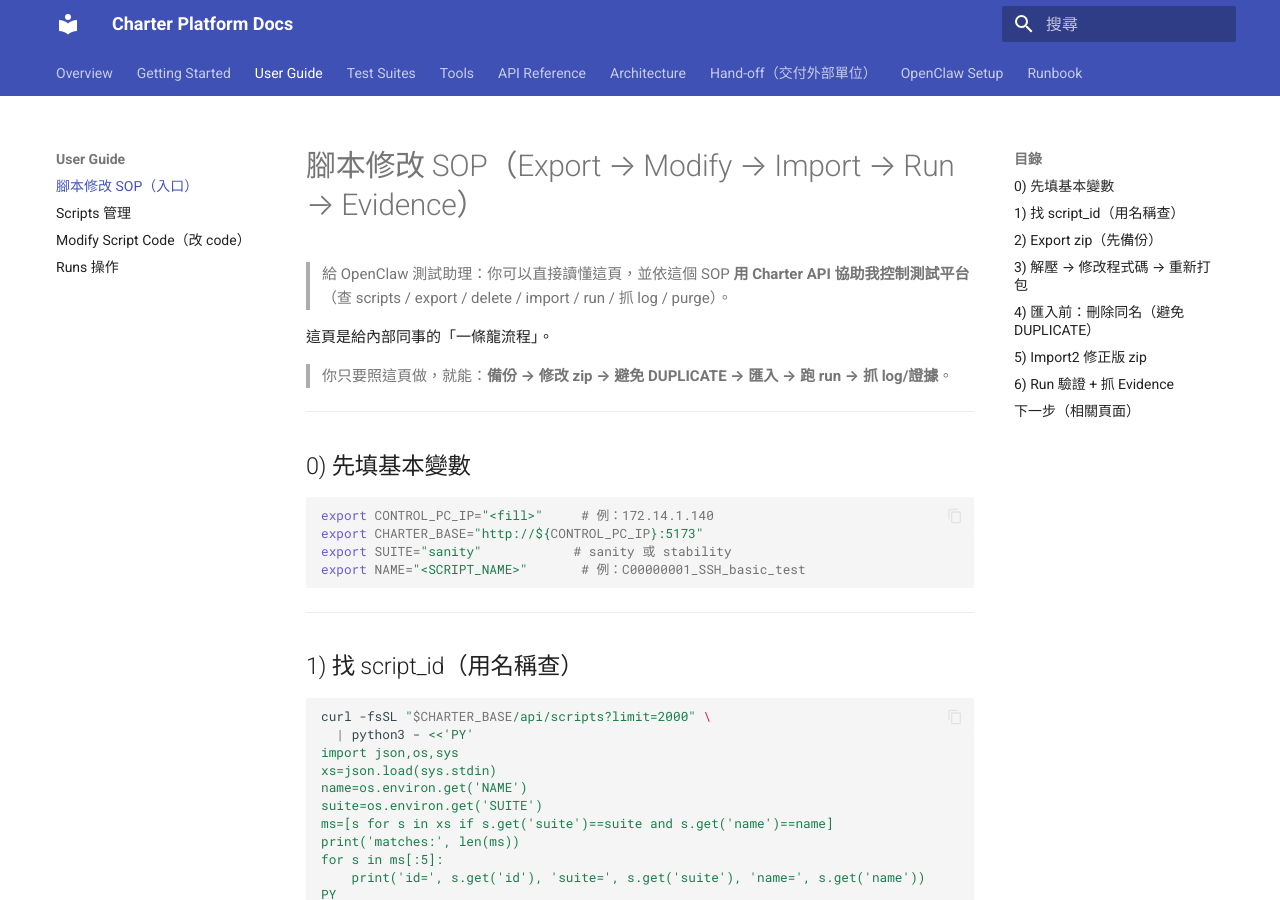
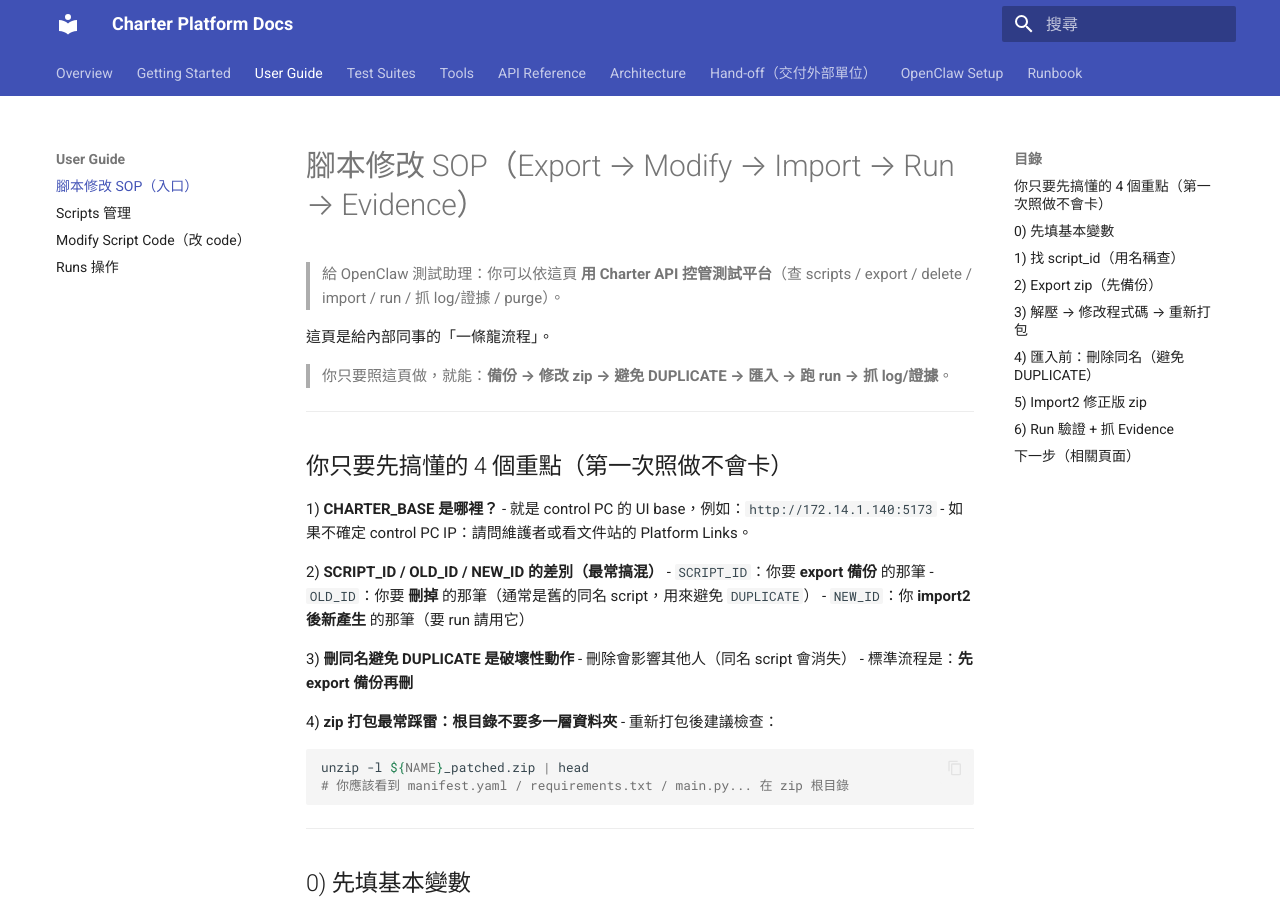
Before and after one commit to askeywifisit-ui/charter_project, an MkDocs documentation site: the page built from docs/charter_site/docs/user_guide/script_change_sop.md, in a window 1280 px wide and 900 px high. Built offline with MkDocs 1.6.1 and Material for MkDocs 9.7.7, drawn with Linux system fonts in a browser that asks for light colours; comment, search, counter and statistics services are not loaded.

Commit message:
Docs: clarify script_change_sop key concepts (IDs, destructive delete, base URL, zip structure check)

````diff
--- a/docs/charter_site/docs/user_guide/script_change_sop.md
+++ b/docs/charter_site/docs/user_guide/script_change_sop.md
@@ -1,10 +1,35 @@
 # 腳本修改 SOP（Export → Modify → Import → Run → Evidence）
 
-> 給 OpenClaw 測試助理：你可以直接讀懂這頁，並依這個 SOP **用 Charter API 協助我控制測試平台**（查 scripts / export / delete / import / run / 抓 log / purge）。
+> 給 OpenClaw 測試助理：你可以依這頁 **用 Charter API 控管測試平台**（查 scripts / export / delete / import / run / 抓 log/證據 / purge）。
 
 這頁是給內部同事的「一條龍流程」。
 
 > 你只要照這頁做，就能：**備份 → 修改 zip → 避免 DUPLICATE → 匯入 → 跑 run → 抓 log/證據**。
+
+---
+
+## 你只要先搞懂的 4 個重點（第一次照做不會卡）
+
+1) **CHARTER_BASE 是哪裡？**
+- 就是 control PC 的 UI base，例如：`http://172.14.1.140:5173`
+- 如果不確定 control PC IP：請問維護者或看文件站的 Platform Links。
+
+2) **SCRIPT_ID / OLD_ID / NEW_ID 的差別（最常搞混）**
+- `SCRIPT_ID`：你要 **export 備份** 的那筆
+- `OLD_ID`：你要 **刪掉** 的那筆（通常是舊的同名 script，用來避免 `DUPLICATE`）
+- `NEW_ID`：你 **import2 後新產生** 的那筆（要 run 請用它）
+
+3) **刪同名避免 DUPLICATE 是破壞性動作**
+- 刪除會影響其他人（同名 script 會消失）
+- 標準流程是：**先 export 備份再刪**
+
+4) **zip 打包最常踩雷：根目錄不要多一層資料夾**
+- 重新打包後建議檢查：
+
+```bash
+unzip -l ${NAME}_patched.zip | head
+# 你應該看到 manifest.yaml / requirements.txt / main.py... 在 zip 根目錄
+```
 
 ---
 
````
